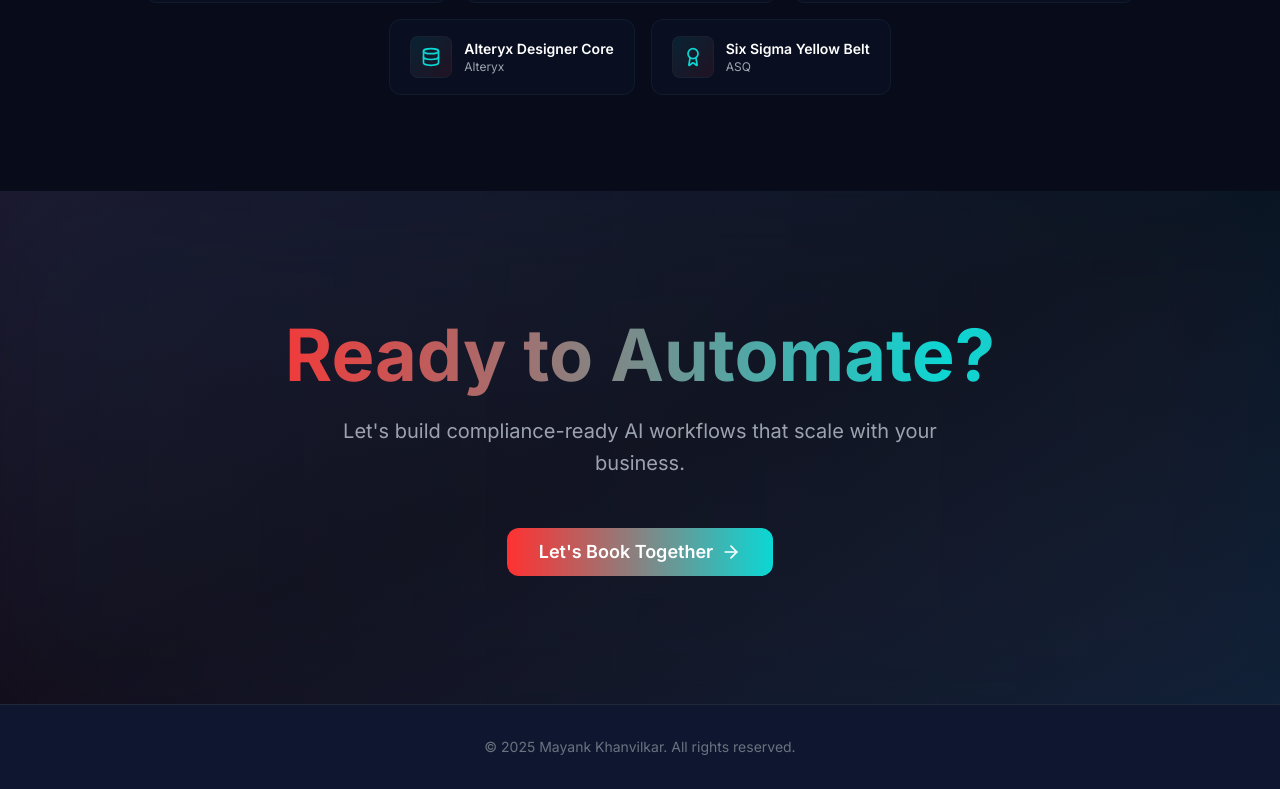
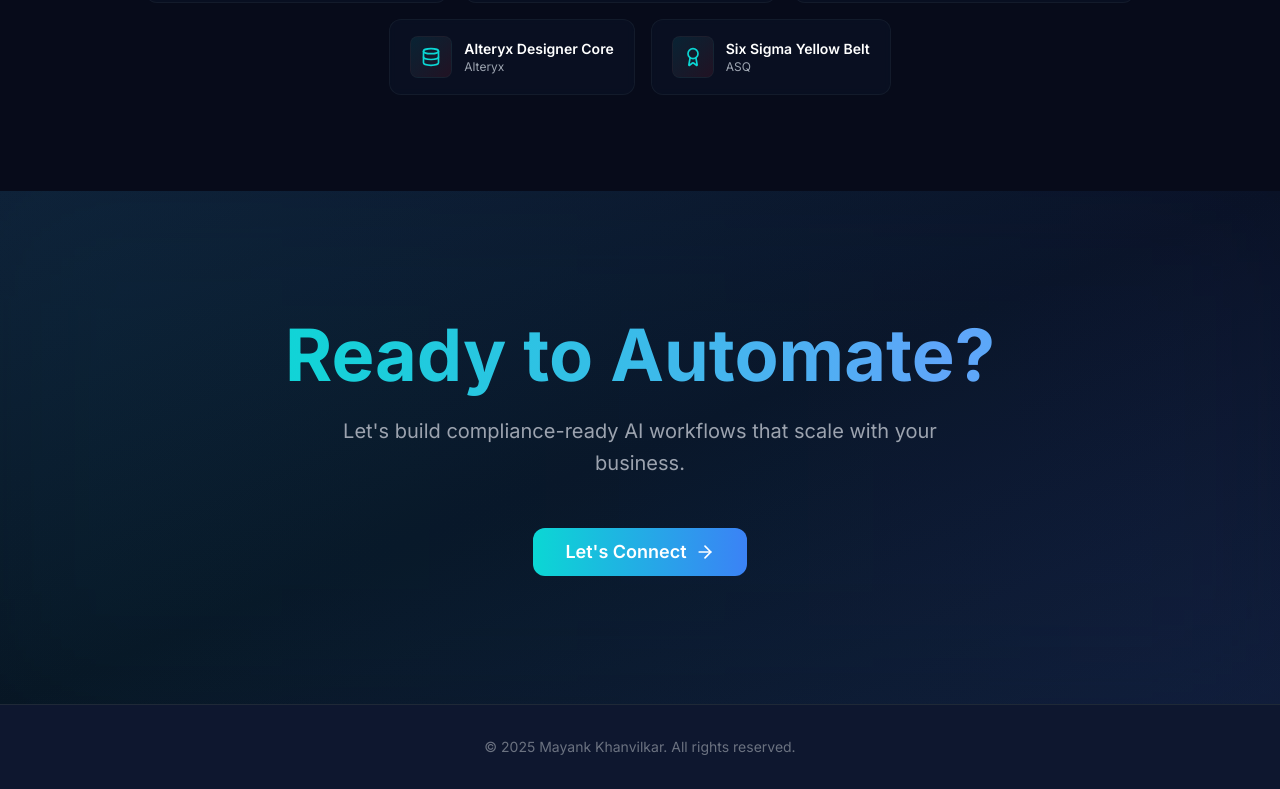
Before and after one commit to cleptoio/Mayank-Portfolio, a Next.js app: page / in a window 1280 px wide. Shown: the part 5438-6227 px from the top of the page. Built offline with nearby package versions, Linux system fonts and the light colour scheme.

Commit message:
Replace red gradients with blue and cyan in CTASection
Updated gradients in CTASection to remove red hues and replace them with blue and cyan shades for a refreshed look.

```diff
--- a/components/CTASection.tsx
+++ b/components/CTASection.tsx
@@ -38,12 +38,12 @@ export function CTASection() {
 
     return (
         <section className="relative py-32 px-6 overflow-hidden">
-            {/* Background Gradient */}
+            {/* Background Gradient - NO RED */}
             <div className="absolute inset-0 bg-gradient-to-br from-clepto-navy via-navy-darker to-clepto-navy" />
-            <div className="absolute inset-0 bg-gradient-to-r from-clepto-red/5 to-clepto-cyan/5" />
+            <div className="absolute inset-0 bg-gradient-to-r from-clepto-cyan/5 to-blue-500/5" />
 
-            {/* Animated Glow */}
-            <div className="absolute inset-0 bg-gradient-to-r from-clepto-cyan/10 via-clepto-red/10 to-clepto-cyan/10 opacity-30 blur-3xl animate-gradient-shift" style={{ backgroundSize: '200% 200%' }} />
+            {/* Animated Glow - NO RED */}
+            <div className="absolute inset-0 bg-gradient-to-r from-clepto-cyan/10 via-blue-500/10 to-clepto-cyan/10 opacity-30 blur-3xl animate-gradient-shift" style={{ backgroundSize: '200% 200%' }} />
 
             {/* Content */}
             <div className="relative max-w-4xl mx-auto text-center">
@@ -54,7 +54,8 @@ export function CTASection() {
                     transition={{ duration: 0.6, ease: [0.16, 1, 0.3, 1] }}
                     className="text-5xl md:text-7xl font-bold mb-6"
                 >
-                    <span className="bg-clip-text text-transparent bg-gradient-to-r from-clepto-red via-clepto-cyan to-clepto-red animate-gradient-shift" style={{ backgroundSize: '200% 200%' }}>
+                    {/* NO RED - cyan/blue gradient */}
+                    <span className="bg-clip-text text-transparent bg-gradient-to-r from-clepto-cyan via-blue-400 to-clepto-cyan animate-gradient-shift" style={{ backgroundSize: '200% 200%' }}>
                         Ready to Automate?
                     </span>
                 </motion.h2>
@@ -78,8 +79,9 @@ export function CTASection() {
                 >
                     <Dialog>
                         <DialogTrigger asChild>
-                            <Button size="lg" className="bg-gradient-to-r from-clepto-red to-clepto-cyan text-white px-8 py-6 text-lg font-semibold rounded-xl hover:shadow-2xl hover:shadow-clepto-cyan/20 transition-all duration-300 border-none">
-                                Let&apos;s Book Together
+                            {/* NO RED - cyan/blue gradient button */}
+                            <Button size="lg" className="bg-gradient-to-r from-clepto-cyan to-blue-500 text-white px-8 py-6 text-lg font-semibold rounded-xl hover:shadow-2xl hover:shadow-clepto-cyan/20 transition-all duration-300 border-none">
+                                Let&apos;s Connect
                                 <ArrowRight className="ml-2 w-5 h-5" />
                             </Button>
                         </DialogTrigger>
@@ -103,13 +105,13 @@ export function CTASection() {
                                         whileHover={{ x: 4, scale: 1.02 }}
                                         className="relative flex items-center gap-4 p-5 rounded-xl bg-navy-light border border-gray-800 hover:border-clepto-cyan/50 hover:bg-clepto-cyan/5 transition-all group overflow-hidden"
                                     >
-                                        {/* Glow Effect */}
-                                        <div className="absolute -inset-px bg-gradient-to-r from-clepto-cyan/20 to-clepto-red/20 rounded-xl opacity-0 group-hover:opacity-100 blur-lg transition-opacity duration-500 -z-10" />
+                                        {/* Glow Effect - NO RED */}
+                                        <div className="absolute -inset-px bg-gradient-to-r from-clepto-cyan/20 to-blue-500/20 rounded-xl opacity-0 group-hover:opacity-100 blur-lg transition-opacity duration-500 -z-10" />
 
                                         <motion.div
                                             whileHover={{ rotate: 360 }}
                                             transition={{ duration: 0.6 }}
-                                            className="p-3 rounded-lg bg-gradient-to-br from-clepto-cyan/10 to-clepto-red/10 border border-gray-800/50 group-hover:border-clepto-cyan/30 transition-all"
+                                            className="p-3 rounded-lg bg-clepto-cyan/10 border border-gray-800/50 group-hover:border-clepto-cyan/30 transition-all"
                                         >
                                             <option.icon className="w-6 h-6 text-clepto-cyan" />
                                         </motion.div>
```
